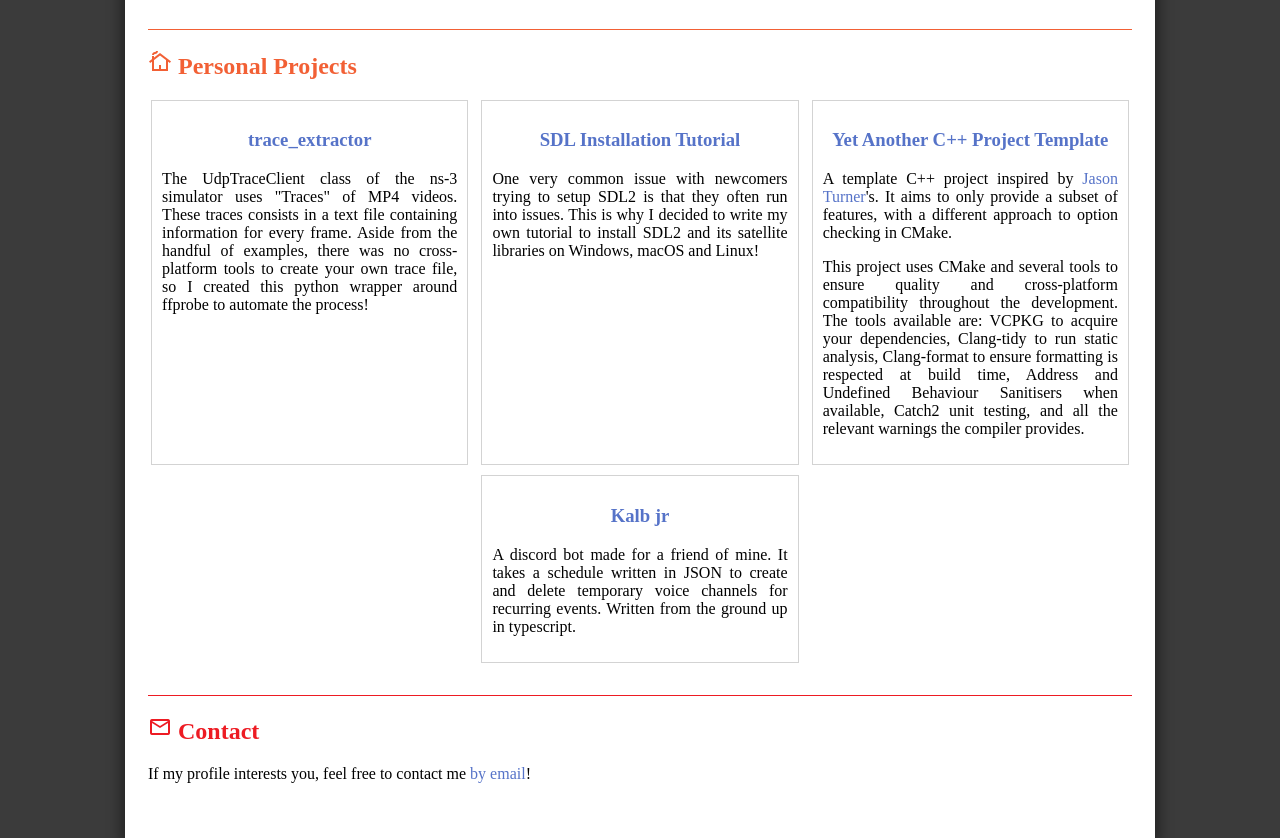
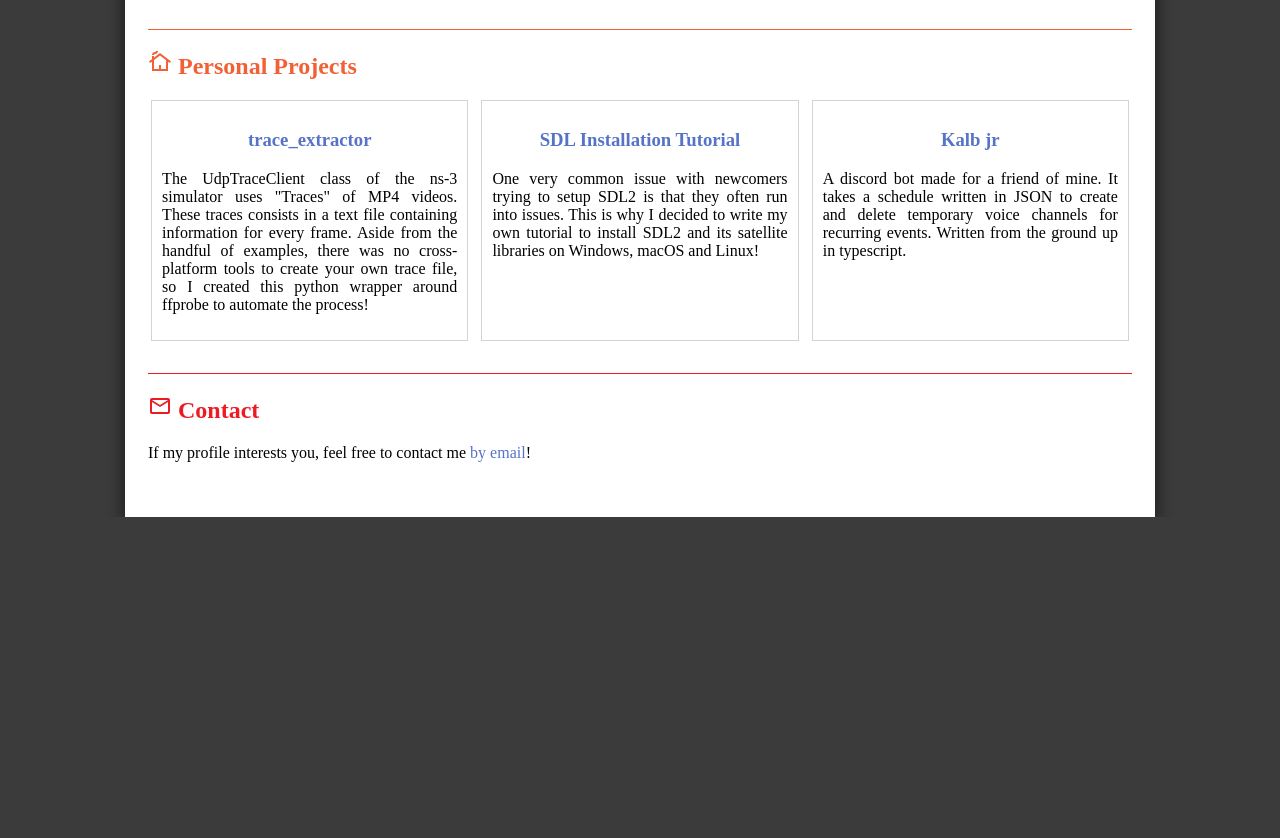
Before and after one commit to FtZPetruska/portfolio, a plain HTML site: page docs/index.html in a window 1280 px wide. Shown: the part 3186-4024 px from the top of the page. After the commit the page ends 3703 px from the top, so only its background shows below. Drawn offline with nearby package versions, Linux system fonts and the light colour scheme.

Commit message:
Remove the dead CMake project template.

```diff
--- a/docs/index.html
+++ b/docs/index.html
@@ -360,32 +360,6 @@
           </div>
           <div class="box-content">
             <h3>
-              <a
-                href="https://github.com/FtZPetruska/Yet-Another-cpp-Project-Template"
-                >Yet Another C++ Project Template</a
-              >
-            </h3>
-            <p>
-              A template C++ project inspired by
-              <a
-                href="https://github.com/cpp-best-practices/gui_starter_template"
-                >Jason Turner</a
-              >'s. It aims to only provide a subset of features, with a
-              different approach to option checking in CMake.
-            </p>
-
-            <p>
-              This project uses CMake and several tools to ensure quality and
-              cross-platform compatibility throughout the development. The tools
-              available are: VCPKG to acquire your dependencies, Clang-tidy to
-              run static analysis, Clang-format to ensure formatting is
-              respected at build time, Address and Undefined Behaviour
-              Sanitisers when available, Catch2 unit testing, and all the
-              relevant warnings the compiler provides.
-            </p>
-          </div>
-          <div class="box-content">
-            <h3>
               <a href="https://github.com/FtZPetruska/Kalb-jr">Kalb jr</a>
             </h3>
             <p>
```
